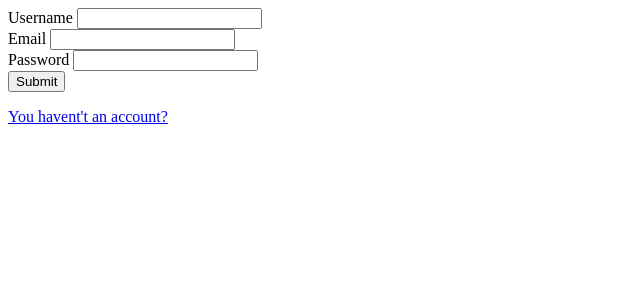
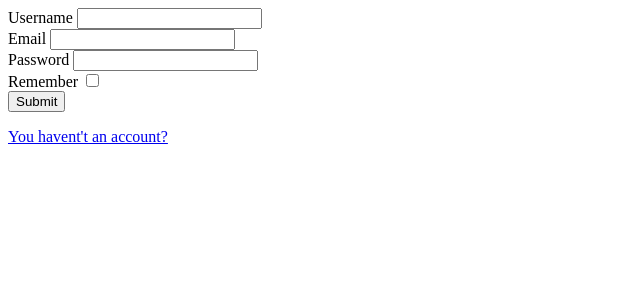
Before and after one commit to dani37x/E-lectro, a Flask app: page /login in a window 1280 px wide. Shown: the top 300 px of the page, without its empty margins (0-640 px from the left). Run offline with Flask 3, Linux system fonts and the light colour scheme.

Commit message:
remember user (when he will log

```diff
--- a/project_files/form.py
+++ b/project_files/form.py
@@ -1,5 +1,5 @@
 from flask_wtf import FlaskForm
-from wtforms import StringField, EmailField, PasswordField
+from wtforms import StringField, EmailField, PasswordField, BooleanField
 from wtforms.validators import DataRequired, Length, EqualTo, ValidationError
 
 from .database import User
@@ -78,6 +78,7 @@ class UserLogin(FlaskForm):
     username = StringField(description='username', validators=[DataRequired(), Length(max=30)])
     email = EmailField(description='e-mail', validators=[DataRequired(), Length(max=50)])
     password = PasswordField(description='password', validators=[DataRequired(), Length(max=50)])
+    remember = BooleanField(description='remember me')
 
 
 
--- a/project_files/routes.py
+++ b/project_files/routes.py
@@ -51,7 +51,8 @@ def login():
       if user:
         user = User.query.filter_by(password=form.password.data).first()
         if user:
-          login_user(user, remember=True)
+          print(form.remember.data)
+          login_user(user, remember=form.remember.data)
           return redirect( url_for('page'))
 
   return render_template('login.html', form=form)
--- a/project_files/templates/login.html
+++ b/project_files/templates/login.html
@@ -6,6 +6,8 @@
     <br>
     {{ form.password.label}} {{ form.password }}
     <br>
+    {{ form.remember.label}} {{ form.remember }}
+    <br>
     <input type="submit">
 </form>
 
```
Also changed, not shown: instance/user.db.
